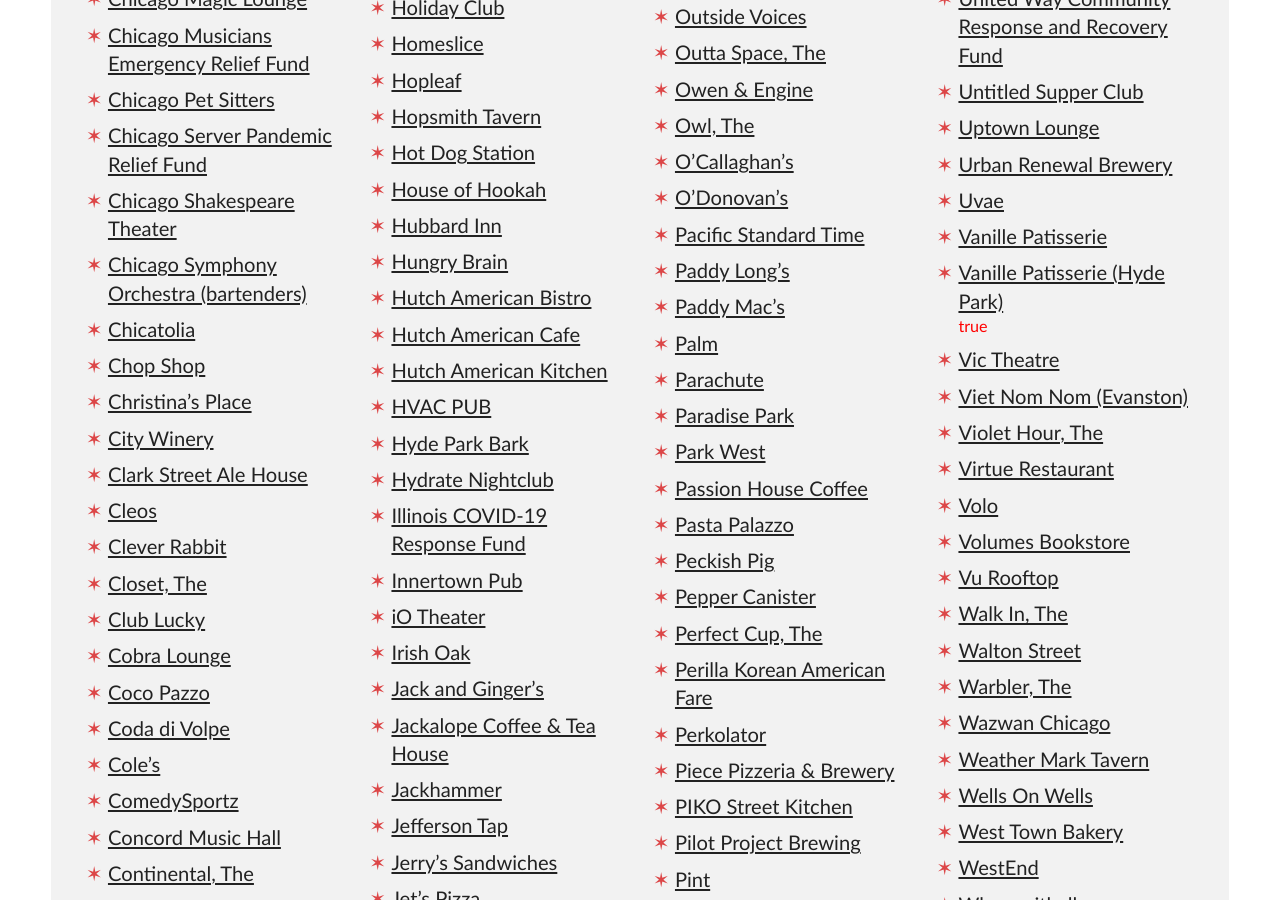
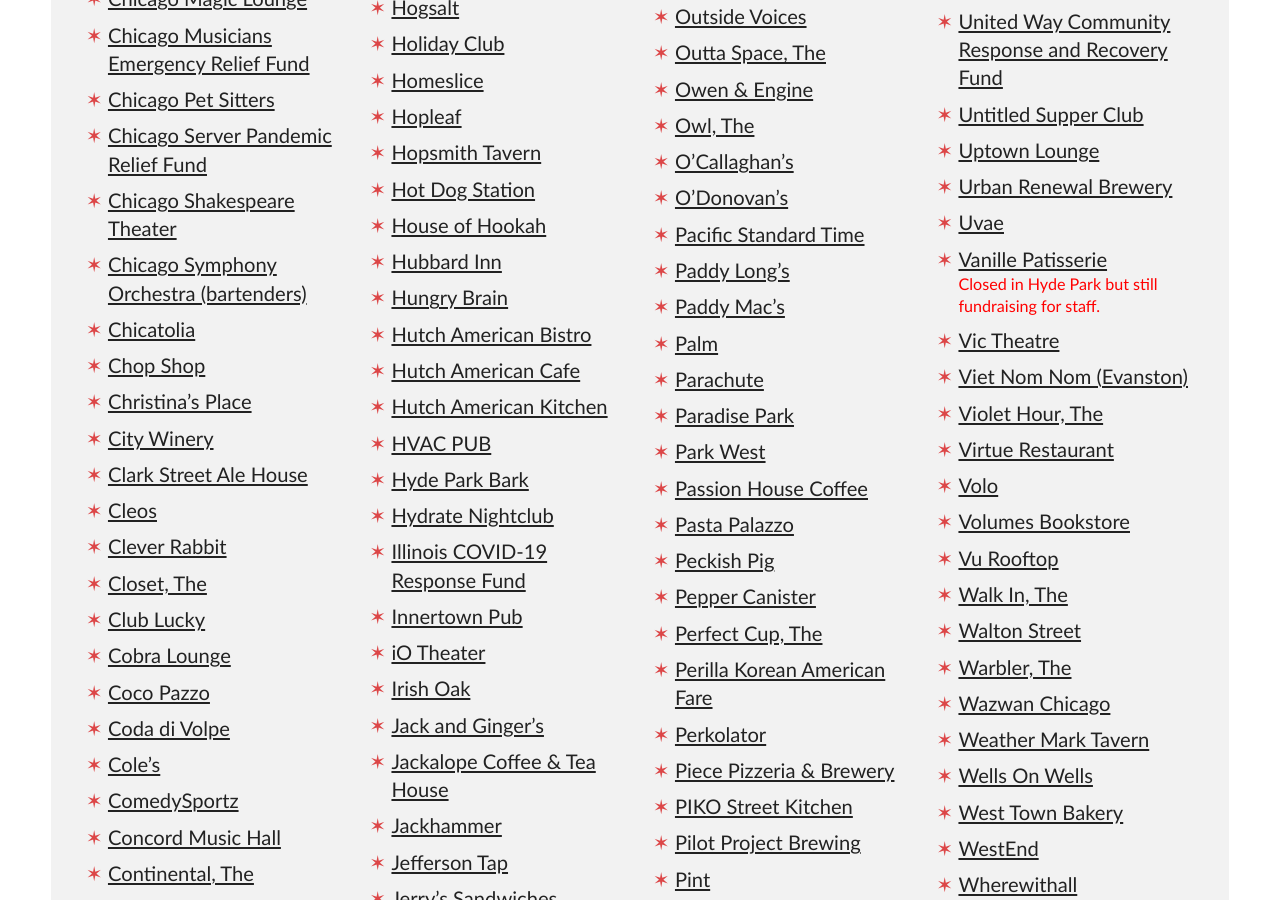
Before and after one commit to spencertweedy/chicagoservicerelief, a Jekyll site: the page built from index.html, in a window 1280 px wide and 900 px high, scrolled down 6065 px. Built offline with Jekyll 4.4.1, drawn with Linux system fonts in a browser that asks for light colours; some of the changed text lies outside the part shown.

Commit message:
change closed notes

```diff
--- a/_data/establishments.yml
+++ b/_data/establishments.yml
@@ -189,7 +189,7 @@
 - title: Crown Liquors
   url: https://www.gofundme.com/f/crown-liquors-staff-needs-your-help
   type: bar
-  closed: true
+  closed: Closed but still fundraising for staff.
 - title: High Dive
   url: https://www.gofundme.com/f/high-dive-staff-needs-your-help
   type: bar
@@ -1017,7 +1017,7 @@
 - title: Toast
   url: https://www.gofundme.com/f/toast-staff-relief-fund
   type: restaurant
-  closed: true
+  closed: Closed but still fundraising for staff.
 - title: MusiCares Relief Fund
   url: https://www.grammy.com/musicares/get-help/musicares-coronavirus-relief-fund
   type: resource
@@ -1462,6 +1462,7 @@
 - title: Vanille Patisserie
   url: 'https://www.gofundme.com/f/the-ultimate-tip-jar'
   type: restaurant
+  closed: Closed in Hyde Park but still fundraising for staff.
 - title: Mindy’s Hot Chocolate Bakery (Revival)
   url: 'https://www.gofundme.com/f/udqd3-revival-food-hall-employee-relief'
   type: restaurant
@@ -2366,11 +2367,7 @@
   url: https://www.frontlinefoods.org/chicago/
   type: fund
   note: Help feed medical workers
-- title: Vanille Patisserie (Hyde Park)
-  url: https://www.vanillepatisserie.com/Gift-Cards/
-  type: restaurant
-  closed: true
 - title: Argus Brewery
   url: https://www.argusbrewery.com/news-events/
   type: bar
-  closed: true
+  closed: Closed.
```
